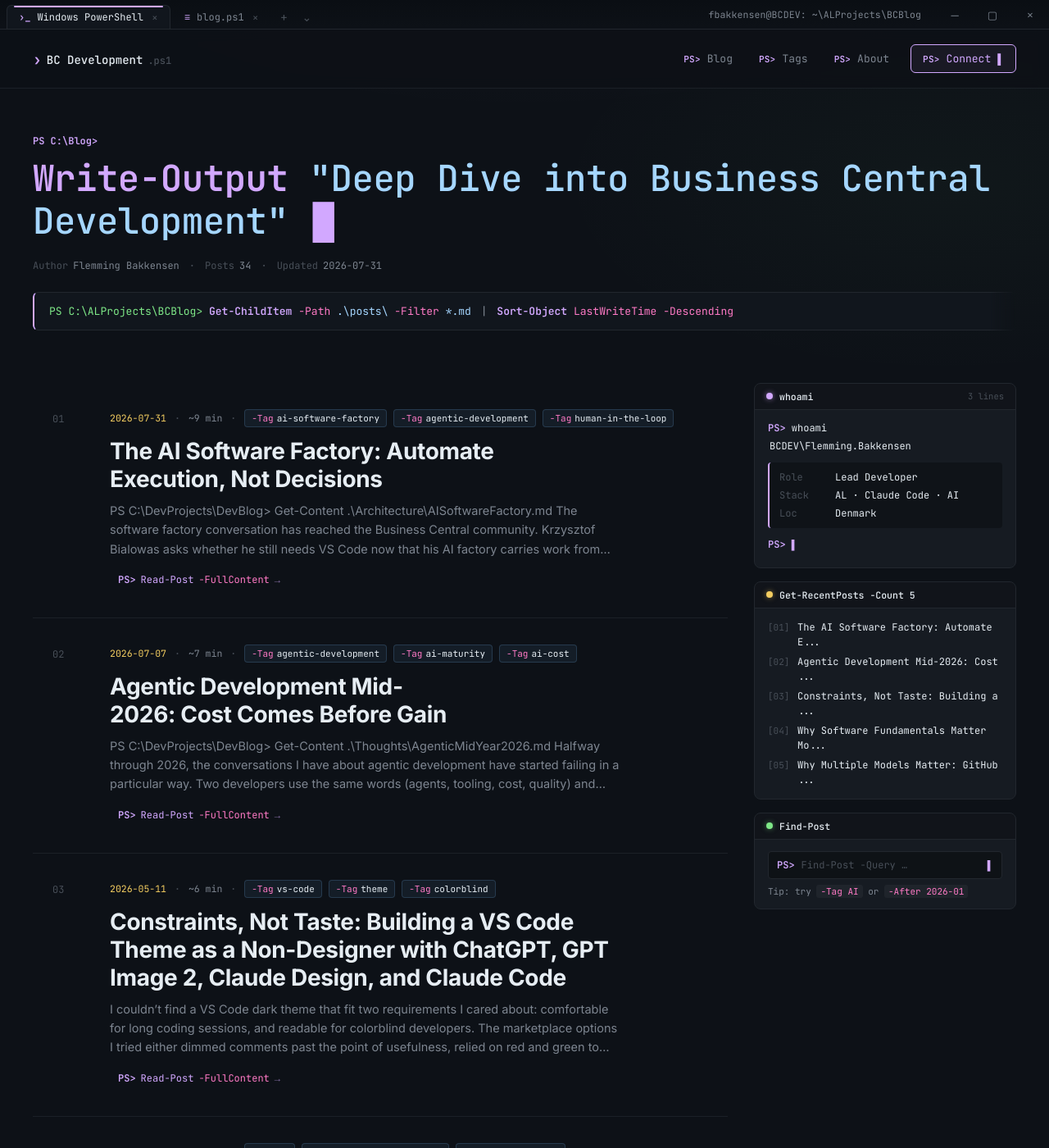
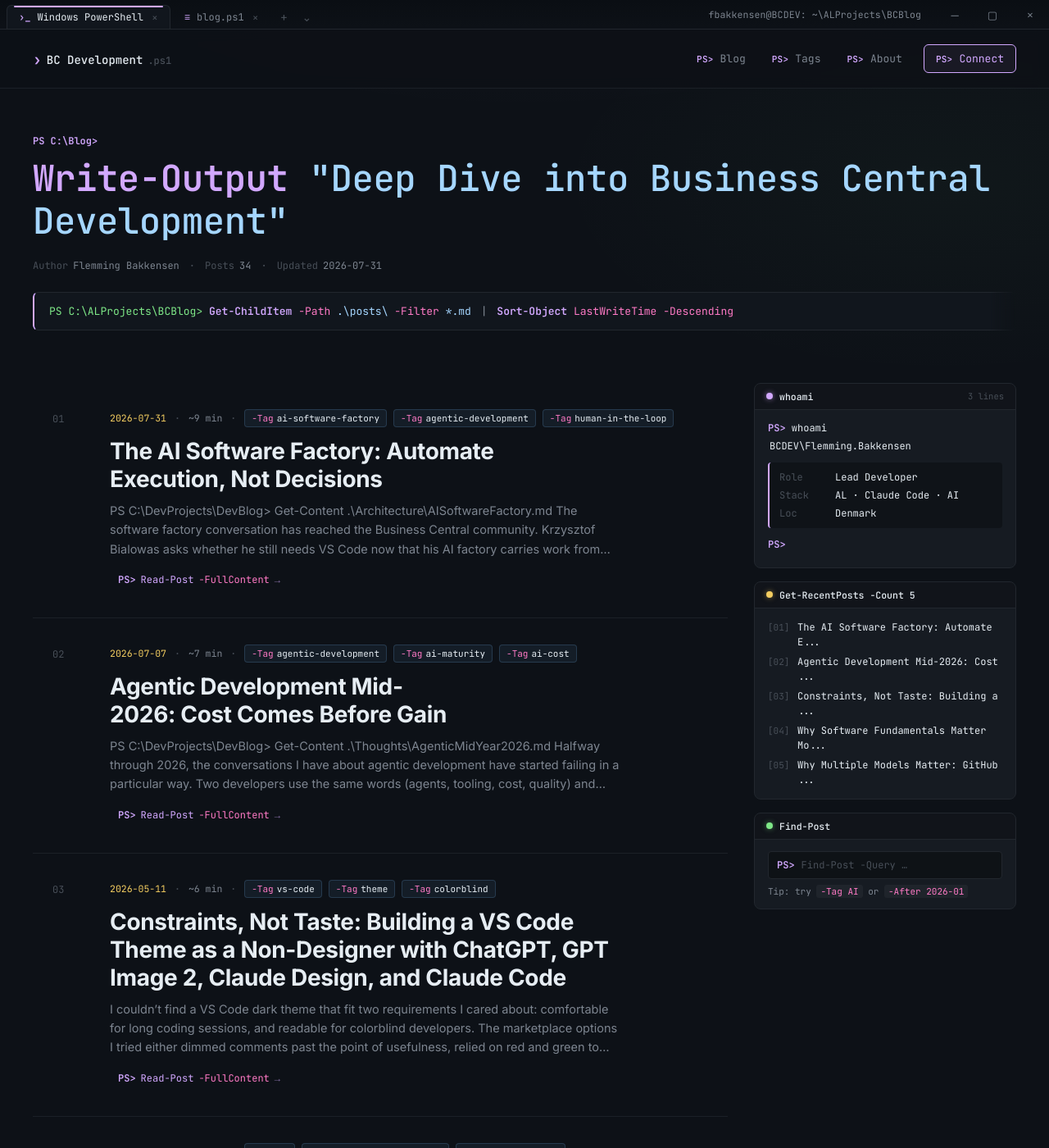
Before and after one commit to FBakkensen/FBakkensen.github.io, a Jekyll site: the page built from index.html, in a window 1280 px wide and 1400 px high. Shown: the whole window at 82% size. Built offline with Jekyll 4.4.1, drawn with Linux system fonts in a browser that asks for light colours; the list of posts is cut into pages by our own code.

Commit message:
Remove static cursor glyphs entirely
Frozen at full opacity they read as stray characters rather than
cursors; the PS> prompts carry the terminal look on their own.

Co-Authored-By: Claude Fable 5 <noreply@anthropic.com>

```diff
--- a/_layouts/base.html
+++ b/_layouts/base.html
@@ -58,7 +58,7 @@
           <a href="{{ "/tags/" | relative_url }}" class="tp-nav-link nav-link"><span class="tp-nav-prompt">PS&gt;</span>Tags</a>
           <a href="{{ "/about" | relative_url }}" class="tp-nav-link nav-link"><span class="tp-nav-prompt">PS&gt;</span>About</a>
           <a href="{{ site.linkedin_url }}" class="tp-nav-cta nav-link" target="_blank" rel="noopener noreferrer">
-            <span class="tp-nav-prompt tp-cta-prompt">PS&gt;</span>Connect<span class="tp-cursor-bar">▌</span>
+            <span class="tp-nav-prompt tp-cta-prompt">PS&gt;</span>Connect
           </a>
         </nav>
       </header>
--- a/_layouts/home.html
+++ b/_layouts/home.html
@@ -7,7 +7,6 @@ layout: base
   <h1 class="tp-h1">
     <span class="tp-h1-cmd">Write-Output</span>
     <span class="tp-h1-string">"Deep Dive into Business Central Development"</span>
-    <span class="tp-cursor tp-cursor-block">█</span>
   </h1>
   <div class="tp-hero-meta">
     <span class="tp-hero-meta-item"><span class="tp-meta-key">Author</span>{{ site.author.name }}</span>
@@ -101,7 +100,7 @@ layout: base
           <div class="tp-whoami-row"><span class="tp-whoami-key">Stack</span><span class="tp-whoami-val">{{ site.author.stack | default: 'AL · PowerShell · AI' }}</span></div>
           <div class="tp-whoami-row"><span class="tp-whoami-key">Loc</span><span class="tp-whoami-val">{{ site.author.location | default: 'Aalborg, DK' }}</span></div>
         </div>
-        <div class="tp-whoami-line"><span class="tp-whoami-prompt">PS&gt;</span> <span class="tp-whoami-cursor">▌</span></div>
+        <div class="tp-whoami-line"><span class="tp-whoami-prompt">PS&gt;</span></div>
       </div>
     </div>
 
@@ -133,7 +132,6 @@ layout: base
         <form class="tp-search" action="{{ '/tags/' | relative_url }}" method="get">
           <span class="tp-search-prompt">PS&gt;</span>
           <input class="tp-search-input" name="q" placeholder="Find-Post -Query …" />
-          <span class="tp-search-cursor">▌</span>
         </form>
         <div class="tp-search-hint">Tip: try <code>-Tag AI</code> or <code>-After 2026-01</code></div>
       </div>
--- a/_layouts/post.html
+++ b/_layouts/post.html
@@ -96,7 +96,6 @@ layout: base
       <span class="tp-cmd-verb">Get-NextPost</span>
       <span class="tp-cmd-flag">-Series</span>
       <span class="tp-cmd-string">"{{ page.categories | first | default: 'BC' }}"</span>
-      <span class="tp-cursor tp-cursor-block">█</span>
     </div>
     <div class="pp-next">
       {% if page.previous %}
--- a/_sass/terminal-theme.scss
+++ b/_sass/terminal-theme.scss
@@ -1,6 +1,6 @@
 /* =========================================================================
    Windows Terminal Pro — Jekyll Blog Theme
-   Magenta accent · Spacious density · Chrome on · Block cursor
+   Magenta accent · Spacious density · Chrome on
    ========================================================================= */
 
 /* ---------- Reset / globals --------------------------------------------- */
@@ -264,12 +264,6 @@ img, svg { max-width: 100%; height: auto; }
 }
 .tp-h1-cmd { color: var(--tp-prompt); }
 .tp-h1-string { color: var(--tp-string); font-weight: 500; }
-.tp-cursor {
-  display: inline-block;
-  margin-left: 4px;
-  color: var(--tp-prompt);
-  transform: translateY(-2px);
-}
 
 .tp-hero-meta {
   display: flex;
@@ -530,9 +524,6 @@ a.tp-tag:hover { border-color: var(--tp-prompt); }
 .tp-whoami-row { display: grid; grid-template-columns: 60px 1fr; gap: 8px; }
 .tp-whoami-key { color: var(--tp-mute-2); }
 .tp-whoami-val { color: var(--tp-text); }
-.tp-whoami-cursor {
-  color: var(--tp-prompt);
-}
 
 /* recent posts pane */
 .tp-recent { list-style: none; margin: 0; padding: 0; display: flex; flex-direction: column; gap: 6px; }
@@ -571,7 +562,6 @@ a.tp-tag:hover { border-color: var(--tp-prompt); }
   min-width: 0;
 }
 .tp-search-input::placeholder { color: var(--tp-mute-2); }
-.tp-search-cursor { color: var(--tp-prompt); }
 .tp-search-hint {
   margin-top: 8px;
   font-size: 11px;
```
